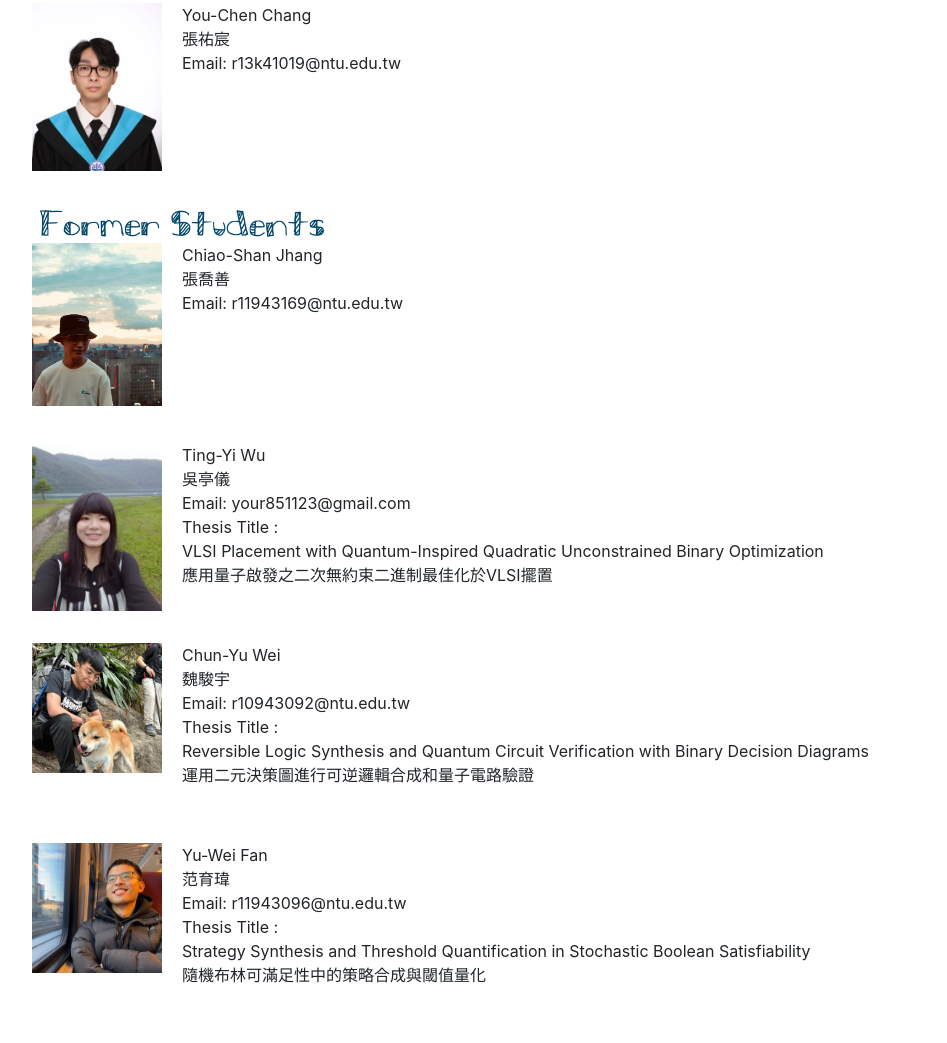
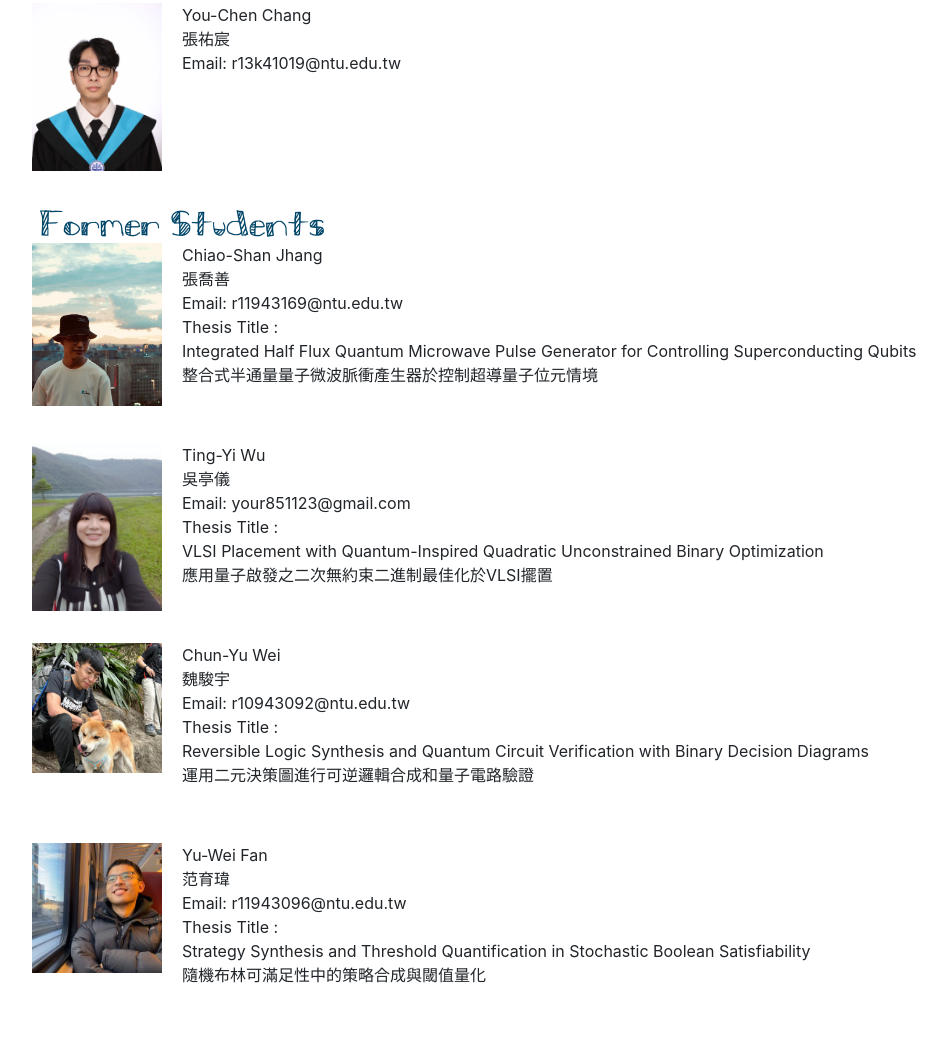
Before and after one commit to NTU-ALComLab/NTU-ALComLab.github.io, a plain HTML site: page src/people.html in a window 1280 px wide. Shown: the part 2143-3186 px from the top of the page, without its empty margins (103-1050 px from the left). Drawn offline with nearby package versions, Linux system fonts and the light colour scheme.

Commit message:
add thesis title

```diff
--- a/src/people.html
+++ b/src/people.html
@@ -237,8 +237,10 @@
 
         <div class="former">
             <div class="l"><img src="../assets/images/people/Chiao_Shan_Jh.jpg"></div>
-            <div class="r2">Chiao-Shan Jhang<br>張喬善<br>Email: r11943169@ntu.edu.tw
-          </div>
+            <div class="r2">Chiao-Shan Jhang<br>張喬善<br>Email: r11943169@ntu.edu.tw<br>
+            Thesis Title :<br>
+            Integrated Half Flux Quantum Microwave Pulse Generator for Controlling Superconducting Qubits<br>
+            整合式半通量量子微波脈衝產生器於控制超導量子位元情境</div>
         </div>
 
         <div class="former">
```
